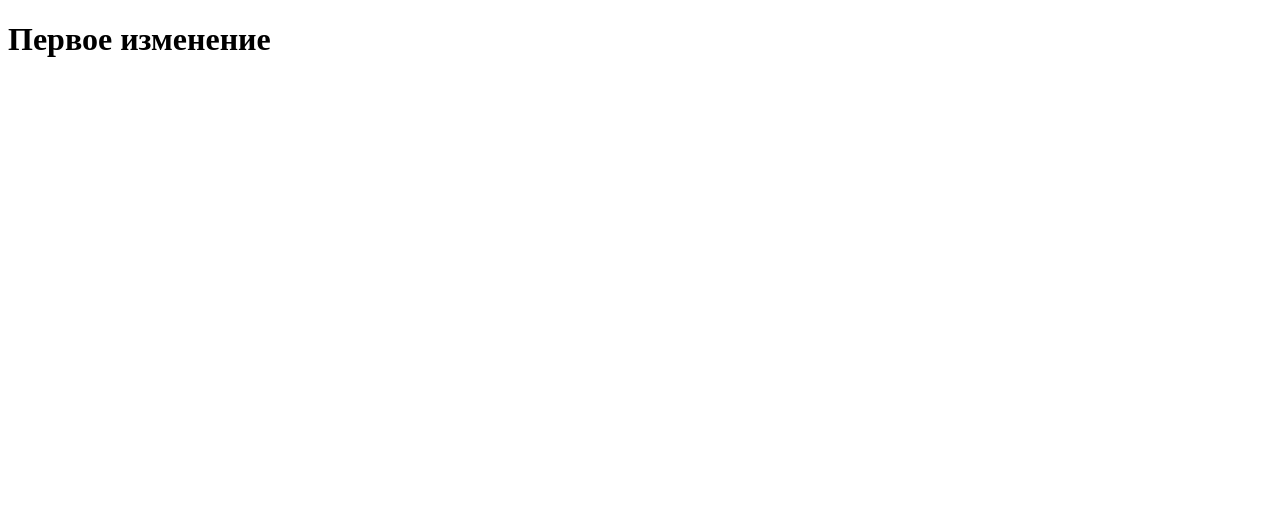
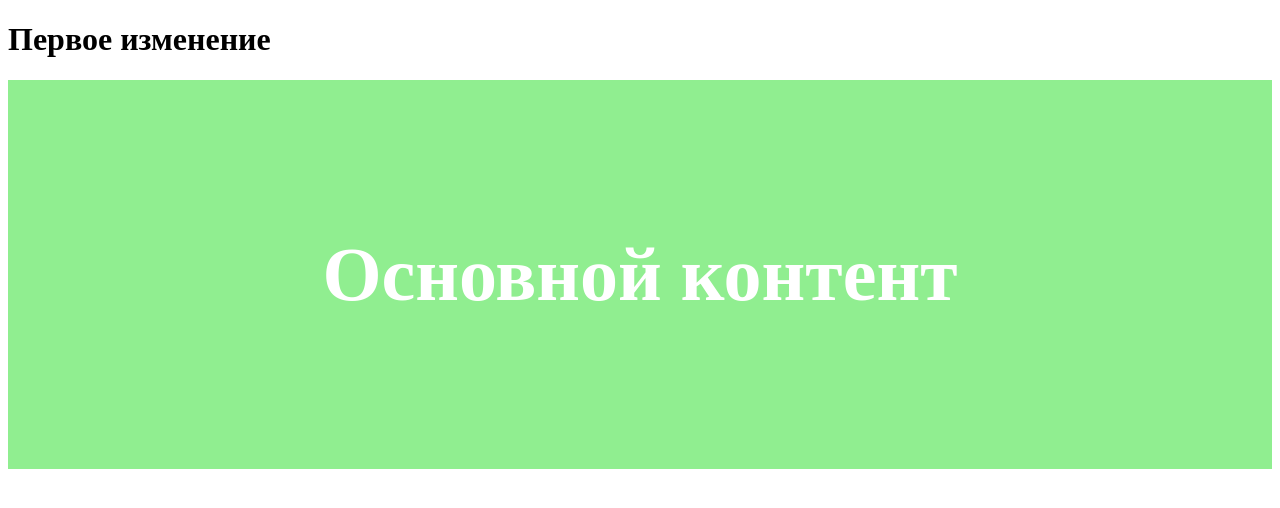
Before and after one commit to alexplorer25/intensive, a plain HTML site: page index.html in a window 1280 px wide. Drawn offline with Linux system fonts and the light colour scheme.

Commit message:
Добавлен основной контент

```diff
--- a/index.html
+++ b/index.html
@@ -5,10 +5,14 @@
     <meta charset="UTF-8">
     <meta name="viewport" content="width=device-width, initial-scale=1.0">
     <title>Проект для Git-репозитория</title>
+    <link rel="stylesheet" href="./main.css">
 </head>
 
 <body>
     <h1>Первое изменение</h1>
 </body>
+<main class="main">
+    <h1>Основной контент</h1>
+</main>
 
 </html>
--- a/main.css
+++ b/main.css
@@ -0,0 +1,7 @@
+.main {
+    background-color: lightgreen;
+    padding: 100px;
+    font-size: 38px;
+    color: #fff;
+    text-align: center;
+}
```
